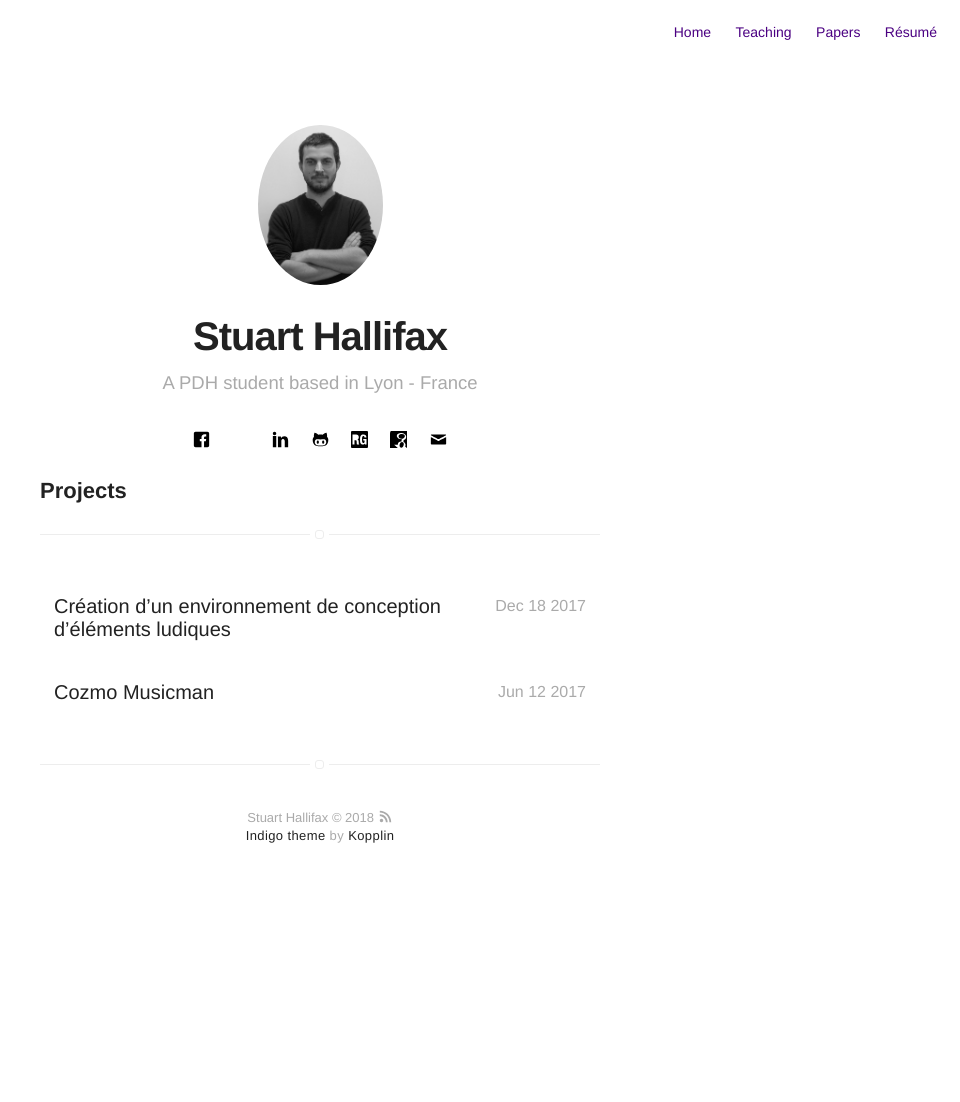
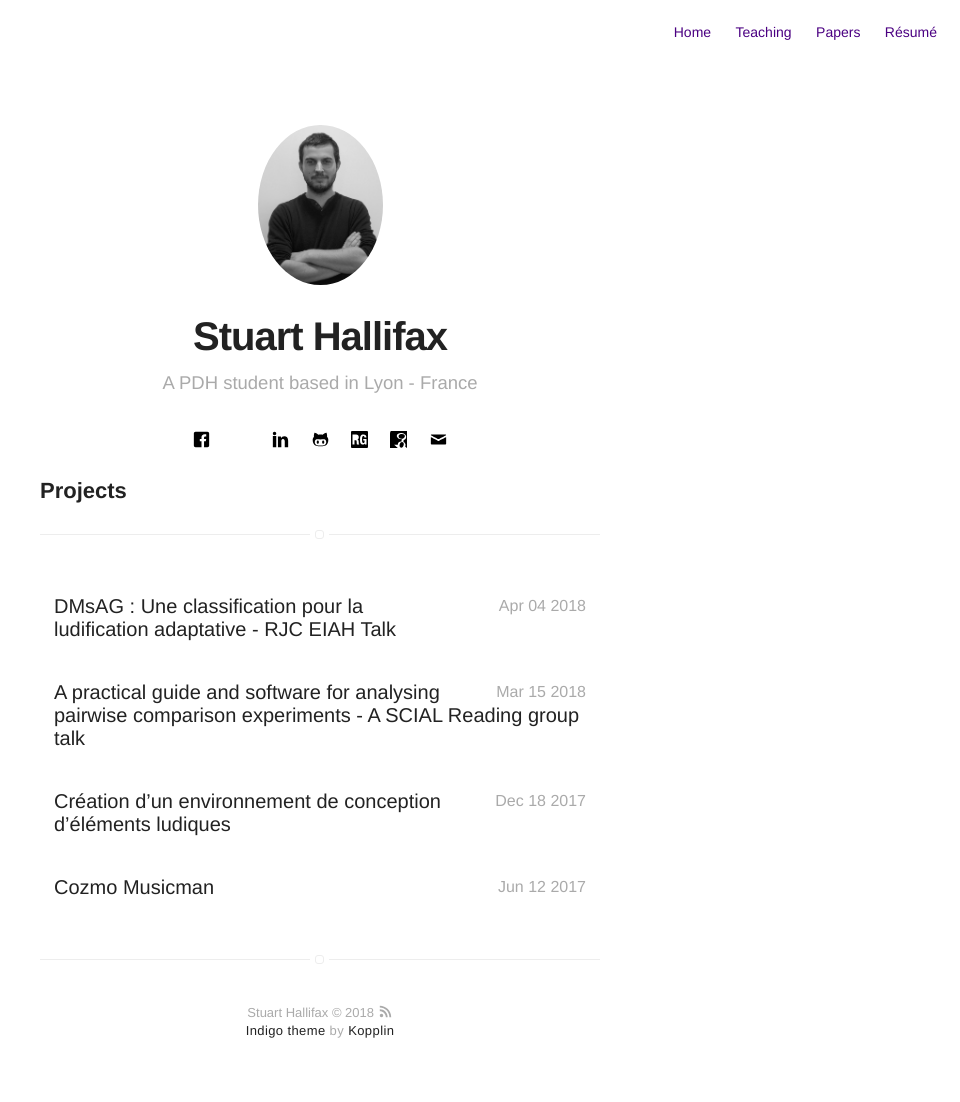
Before and after one commit to Therberus/therberus.github.io, a Jekyll site: the page built from projects.html, in a window 1280 px wide. Shown: the whole page, without its empty margins (320-1280 px from the left). Built offline with Jekyll 4.4.1, drawn with Linux system fonts in a browser that asks for light colours; before the commit the page ends 907 px from its top, so only the background shows below that.

Commit message:
Updated projects

```diff
--- a/_includes/nav.html
+++ b/_includes/nav.html
@@ -25,7 +25,7 @@
         {% if site.projects == true %}
             {% if page.title != "Projects" %}
                 <li class="item">
-                    <a class="link" href="{{ site.url }}/projects">Projects</a>
+                    <a class="link" href="{{ site.url }}/projects">Actualités</a>
                 </li>
             {% endif %}
         {% endif %}
--- /dev/null
+++ b/_posts/2018-03-15-PresentationReadingGroupSICAL.markdown
@@ -0,0 +1,12 @@
+---
+title: "A practical guide and software for analysing pairwise comparison experiments - A SCIAL Reading group talk "
+layout: post
+projects: true
+hidden: true # don't count this post in blog pagination
+category: project
+date: "15 March 2018"
+---
+
+In march 2018 I gave a talk to my collegues about the paper titled : "A practical guide and software for analysing pairwise comparison experiments" written by Pérez-Ortiz and Mantiuk.
+
+You can find the slides used [here] (http://www.stuhallifax.co.uk/projets/A%20practical%20guide%20and%20software%20for%20analysing%20pairwise.pdf) (sorry for the bad formatting of some slides, the presentation was design using PowerPoint, and some of the animations don't translate well to pdf...).
--- /dev/null
+++ b/_posts/2018-04-04-PresentationRJCEIAH.markdown
@@ -0,0 +1,12 @@
+---
+title: "DMsAG : Une classification pour la ludification adaptative - RJC EIAH Talk"
+layout: post
+projects: true
+hidden: true # don't count this post in blog pagination
+category: project
+date: "4 April 2018"
+---
+
+During the RJC EIAH (Recontres Jeunes Chercheurs en EIAH (Environnements Informatiques pour l'Apprentissage Humain)) I was able to present a talk about my work on the classification of game elements for adaptative structural gamification.
+
+You can find the slides for the talk (in French!) [here] (http://www.stuhallifax.co.uk/projets/Presentation RJC EIAH.pptx), and the corresponding paper in the RJC EIAH acts (also in French!) [here] (http://atief.fr/sitesConf/rjceiah2018/doc/ActesRJCEIAH2018.pdf#page=40).
```
Also changed, not shown: 1 other file.
